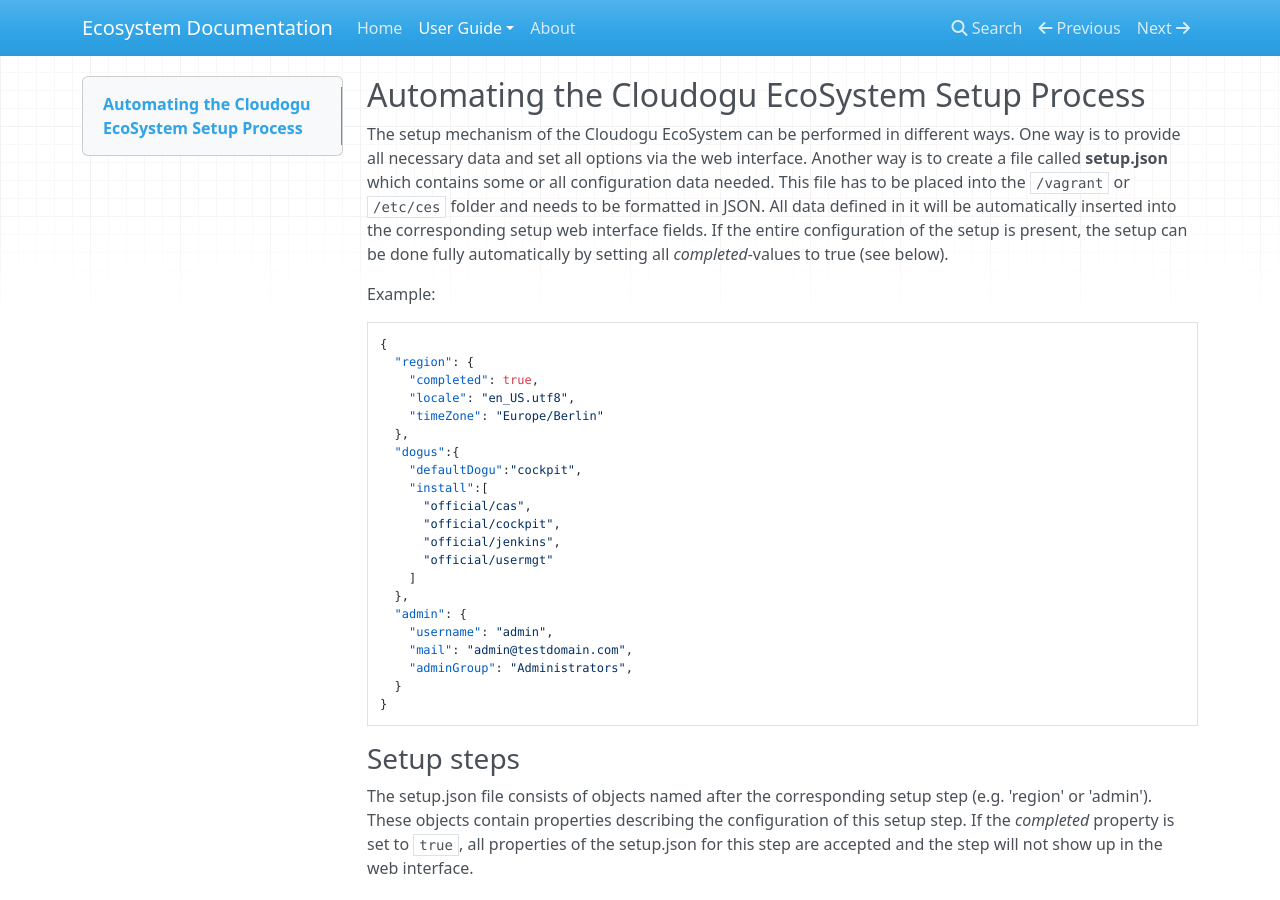
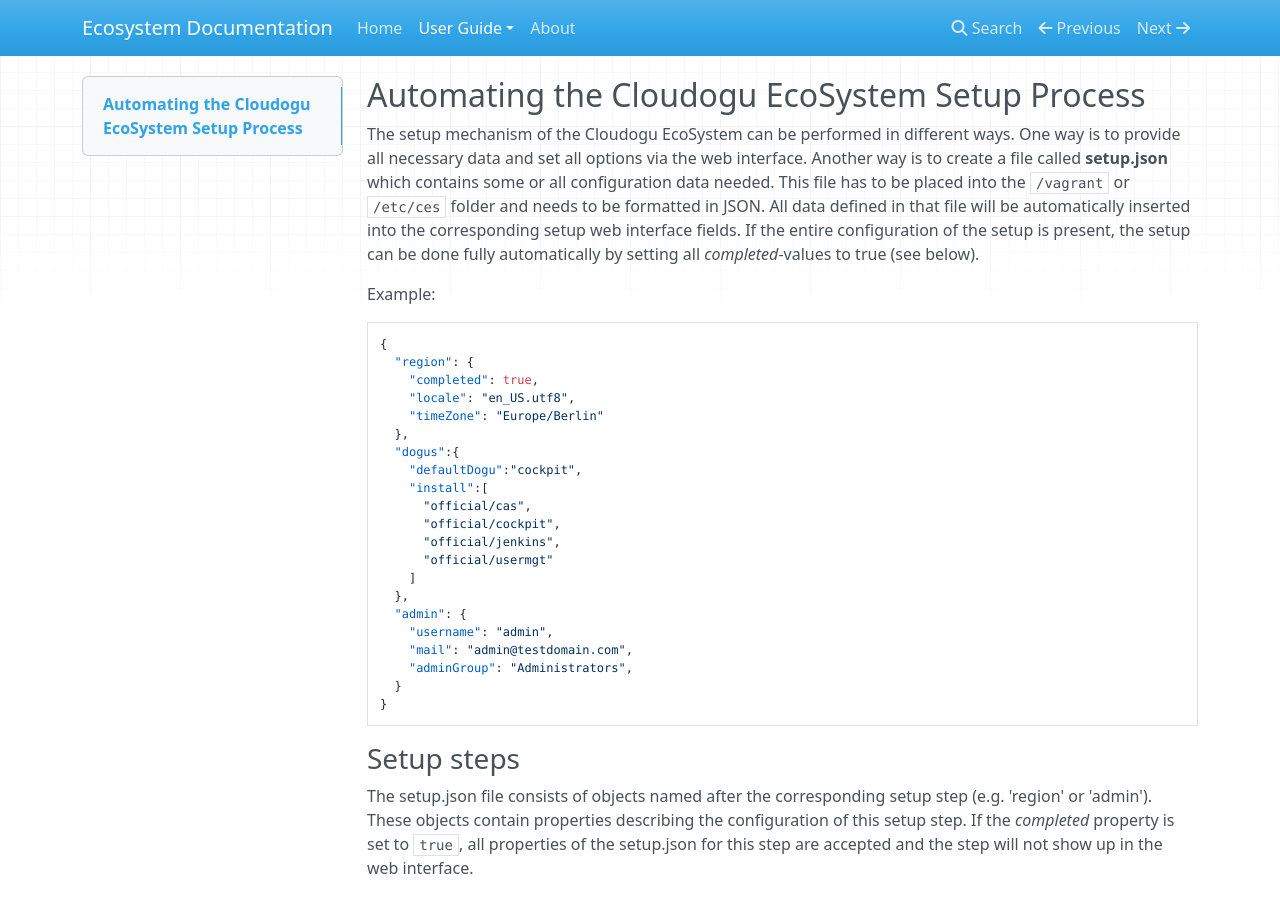
Before and after one commit to cloudogu/ecosystem, an MkDocs documentation site: the page built from docs/docs/user-guide/setup-json.md, in a window 1280 px wide and 900 px high. Built offline with MkDocs 1.6.1, drawn with Linux system fonts in a browser that asks for light colours; nearby versions of some CDN libraries; old or Windows-style settings are respelled for this version of MkDocs.

Commit message:
edit setup.json description

`````diff
--- a/docs/docs/user-guide/setup-json.md
+++ b/docs/docs/user-guide/setup-json.md
@@ -1,5 +1,5 @@
 ## Automating the Cloudogu EcoSystem Setup Process
-The setup mechanism of the Cloudogu EcoSystem can be performed in different ways. One way is to provide all necessary data and set all options via the web interface. Another way is to create a file called **setup.json** which contains some or all configuration data needed. This file has to be placed into the ``/vagrant`` or ``/etc/ces`` folder and needs to be formatted in JSON. All data defined in it will be automatically inserted into the corresponding setup web interface fields. If the entire configuration of the setup is present, the setup can be done fully automatically by setting all _completed_-values to true (see below).
+The setup mechanism of the Cloudogu EcoSystem can be performed in different ways. One way is to provide all necessary data and set all options via the web interface. Another way is to create a file called **setup.json** which contains some or all configuration data needed. This file has to be placed into the ``/vagrant`` or ``/etc/ces`` folder and needs to be formatted in JSON. All data defined in that file will be automatically inserted into the corresponding setup web interface fields. If the entire configuration of the setup is present, the setup can be done fully automatically by setting all _completed_-values to true (see below).
 
 Example:
 ````
`````
